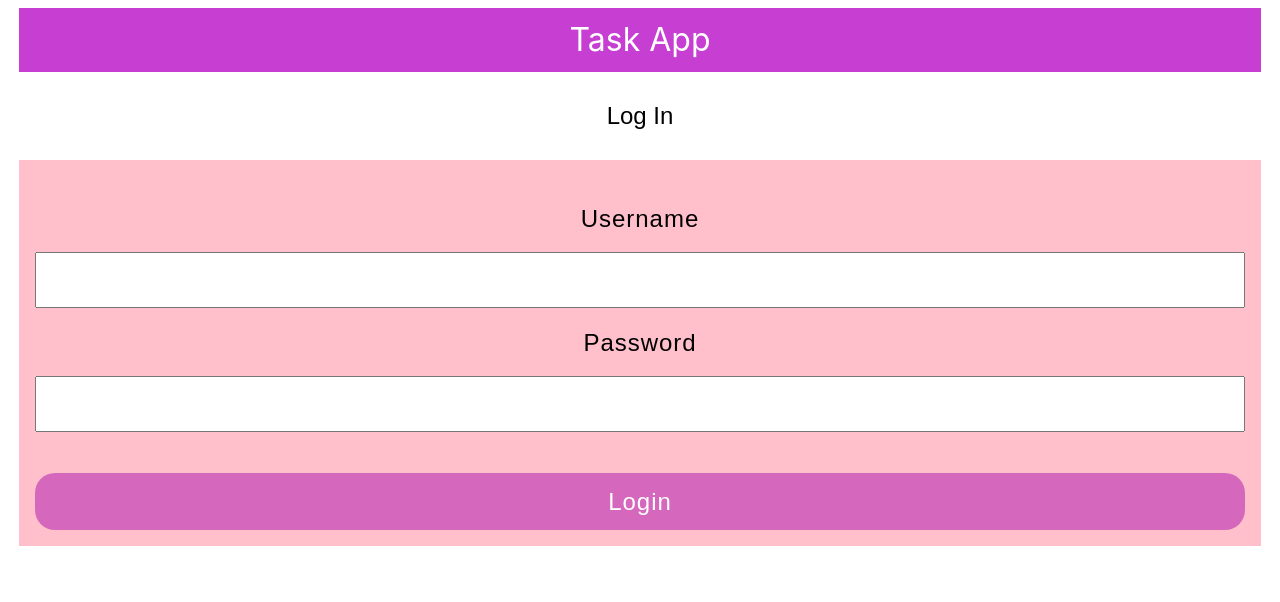
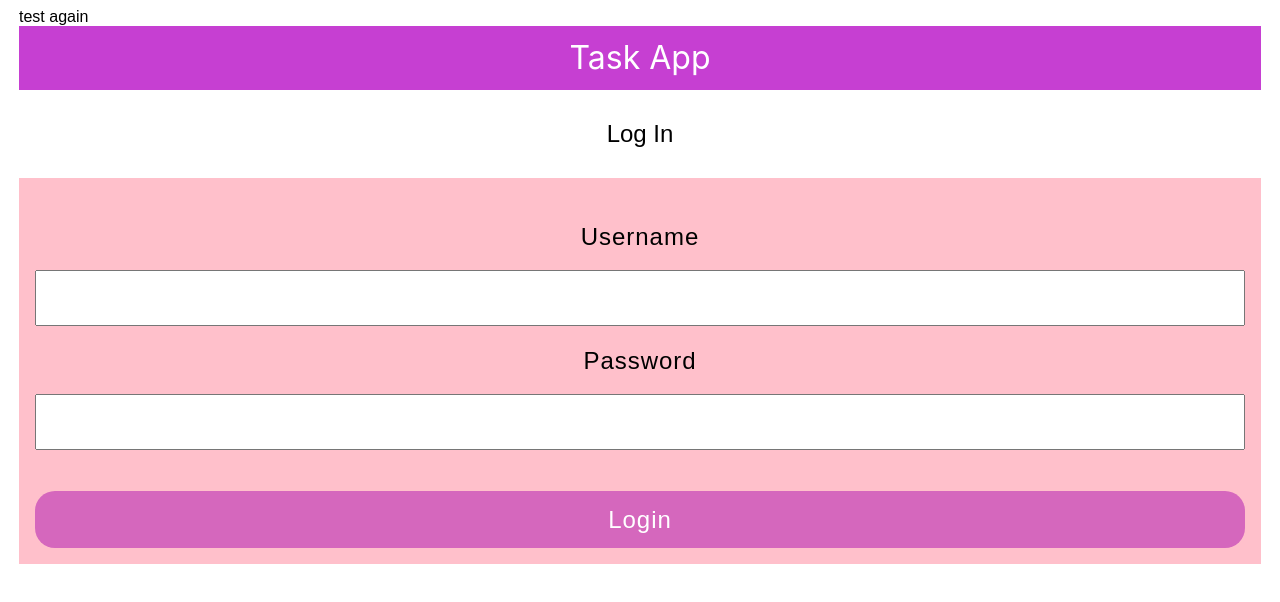
Before and after one commit to remaley5/Task_List_Tutorial, a website: page src/client/index.html in a window 1280 px wide. Drawn offline with Linux system fonts and the light colour scheme.

Commit message:
testing again

```diff
--- a/src/client/index.html
+++ b/src/client/index.html
@@ -6,7 +6,7 @@
     <meta name="viewport" content="width=device-width, initial-scale=1.0">
     <link href="styles.css" rel="stylesheet">
     <title>Task List app</title>
-    <test></test>
+    <test> test again </test>
 </head>
 
 <body>
```
